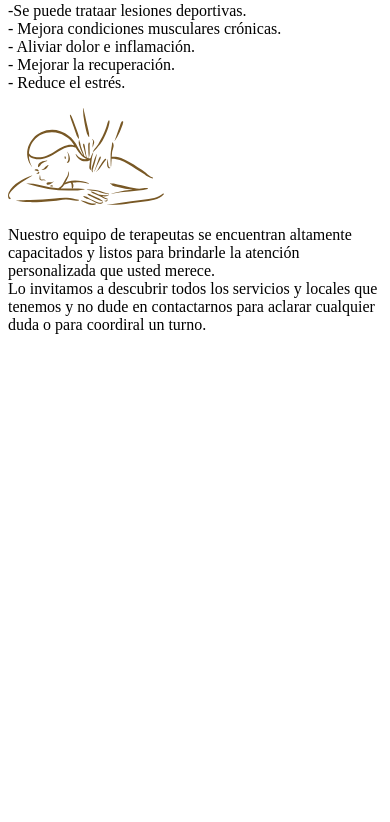
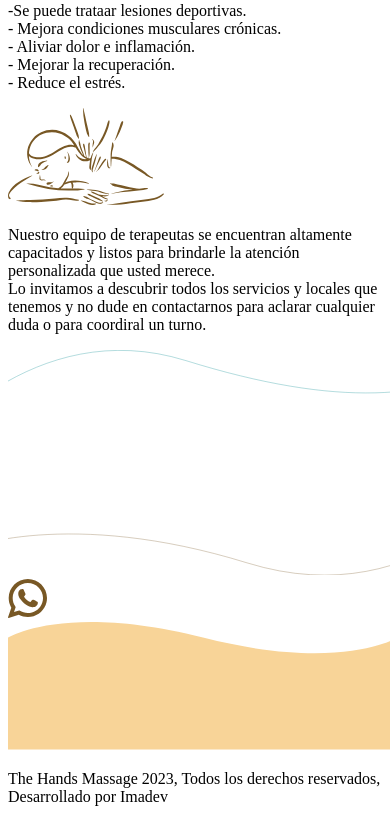
Before and after one commit to larts85/masaje_las_manos, a Next.js app: page / in a window 390 px wide. Shown: the part 2951-3773 px from the top of the page. Before the commit the page ends 3301 px from the top, so only its background shows below. Built offline with nearby package versions, Linux system fonts and the light colour scheme.

Commit message:
homepage design for mobile

```diff
--- a/src/components/Home/Boddy/index.tsx
+++ b/src/components/Home/Boddy/index.tsx
@@ -41,7 +41,7 @@ const HomeBoddy: FC = () => {
         - Aliviar dolor e inflamación. <br />- Mejorar la recuperación.
         <br />- Reduce el estrés.
       </p>
-      <div className="absolute z-10 top-[260vw] right-[1vw]">
+      <div className="absolute z-10 top-[263vw] right-[1vw]">
         <BoddyImageThree />
       </div>
       <p className="absolute z-10 top-[230vw] left-[5vw] w-[200px] h-[381px] flex-shrink-0 font-jost text-left text-[8px] font-normal leading-4">
--- /dev/null
+++ b/src/components/Home/Footer/FooterBackground.tsx
@@ -0,0 +1,19 @@
+import { FC } from 'react'
+
+const FooterBackground: FC = () => {
+  return (
+    <svg
+      width="100vw"
+      height="auto"
+      viewBox="0 0 1440 471"
+      fill="none"
+      xmlns="http://www.w3.org/2000/svg"
+    >
+      <path
+        d="M0 57.5247C0 57.5247 213 -71.9059 720 57.5247C1227 186.955 1440 57.5247 1440 57.5247V471H720H0V57.5247Z"
+        fill="#F8D498"
+      />
+    </svg>
+  )
+}
+export default FooterBackground
--- /dev/null
+++ b/src/components/Home/Footer/FooterLineOne.tsx
@@ -0,0 +1,21 @@
+import { FC } from 'react'
+
+const FooterLineOne: FC = () => {
+  return (
+    <svg
+      width="100vw"
+      height="auto"
+      viewBox="0 0 1440 385"
+      fill="none"
+      xmlns="http://www.w3.org/2000/svg"
+    >
+      <path
+        d="M-315.64 384.684C-301.233 357.412 91.7022 -136.852 657.091 39.2196C1222.48 215.292 1569.26 181.246 1808.73 36.7999"
+        stroke="#068A8F"
+        stroke-width="1.11256"
+        stroke-miterlimit="10"
+      />
+    </svg>
+  )
+}
+export default FooterLineOne
--- /dev/null
+++ b/src/components/Home/Footer/FooterLineTwo.tsx
@@ -0,0 +1,21 @@
+import { FC } from 'react'
+
+const FooterLineTwo: FC = () => {
+  return (
+    <svg
+      width="100vw"
+      height="auto"
+      viewBox="0 0 1440 433"
+      fill="none"
+      xmlns="http://www.w3.org/2000/svg"
+    >
+      <path
+        d="M-167.783 341.217C-161.868 332.823 223.805 183.285 882.653 387.215C1541.5 591.144 1908.17 41.509 1997.49 0.830385"
+        stroke="#785825"
+        stroke-width="1.11256"
+        stroke-miterlimit="10"
+      />
+    </svg>
+  )
+}
+export default FooterLineTwo
--- /dev/null
+++ b/src/components/Home/Footer/FooterWhatsapp.tsx
@@ -0,0 +1,23 @@
+import { FC } from 'react'
+
+const FooterWhatsapp: FC = () => {
+  return (
+    <svg
+      width="10vw"
+      height="auto"
+      viewBox="0 0 130 130"
+      fill="none"
+      xmlns="http://www.w3.org/2000/svg"
+    >
+      <path
+        d="M96.1891 74.6996C95.9359 74.5781 86.4585 69.9111 84.7744 69.305C84.0869 69.0581 83.3503 68.8171 82.567 68.8171C81.2872 68.8171 80.2122 69.4549 79.3748 70.7076C78.4281 72.1148 75.5622 75.4648 74.6766 76.4656C74.561 76.5977 74.4031 76.7556 74.3086 76.7556C74.2237 76.7556 72.757 76.1516 72.313 75.9587C62.1464 71.5425 54.4295 60.9225 53.3714 59.1317C53.2203 58.8742 53.214 58.7573 53.2127 58.7573C53.2498 58.621 53.5917 58.2782 53.7681 58.1014C54.2843 57.5907 54.8436 56.9174 55.3847 56.2662C55.6409 55.9576 55.8975 55.6487 56.1495 55.3574C56.9346 54.4441 57.2841 53.735 57.6892 52.9136L57.9016 52.4869C58.8909 50.5213 58.0459 48.8625 57.7728 48.3269C57.5487 47.8786 53.547 38.2206 53.1215 37.2059C52.0984 34.7575 50.7465 33.6174 48.8678 33.6174C48.6935 33.6174 48.8678 33.6174 48.1368 33.6482C47.2466 33.6858 42.399 34.324 40.2557 35.6751C37.9828 37.108 34.1377 41.6758 34.1377 49.7088C34.1377 56.9385 38.7257 63.7648 40.6955 66.361C40.7445 66.4265 40.8344 66.5594 40.9648 66.7502C48.5086 77.7673 57.913 85.932 67.4464 89.7404C76.6245 93.4066 80.9707 93.8303 83.4415 93.8303H83.4419C84.4803 93.8303 85.3113 93.7489 86.0445 93.6767L86.5096 93.6324C89.6803 93.3513 96.6479 89.7408 98.2328 85.3364C99.4813 81.8674 99.8106 78.0771 98.9799 76.7015C98.4109 75.7662 97.4305 75.2956 96.1891 74.6996Z"
+        fill="#785825"
+      />
+      <path
+        d="M66.1539 0C30.9458 0 2.30192 28.4286 2.30192 63.372C2.30192 74.674 5.32653 85.7371 11.0562 95.4196L0.0893826 127.77C-0.114903 128.373 0.0370448 129.04 0.483182 129.494C0.805227 129.823 1.24208 130 1.68822 130C1.85916 130 2.03136 129.974 2.19935 129.921L35.9318 119.202C45.1627 124.134 55.5956 126.737 66.1543 126.737C101.359 126.737 130 98.3117 130 63.372C130 28.4286 101.359 0 66.1539 0ZM66.1539 113.536C56.2186 113.536 46.5957 110.668 38.3238 105.24C38.0456 105.057 37.7227 104.963 37.3977 104.963C37.2259 104.963 37.0537 104.989 36.8862 105.043L19.9883 110.414L25.4432 94.3205C25.6196 93.7996 25.5314 93.2252 25.2064 92.7812C18.9073 84.1742 15.5775 74.005 15.5775 63.372C15.5775 35.7078 38.2659 13.2009 66.1535 13.2009C94.0377 13.2009 116.724 35.7078 116.724 63.372C116.724 91.0329 94.0385 113.536 66.1539 113.536Z"
+        fill="#785825"
+      />
+    </svg>
+  )
+}
+export default FooterWhatsapp
--- /dev/null
+++ b/src/components/Home/Footer/index.tsx
@@ -0,0 +1,32 @@
+import { FC } from 'react'
+import FooterBackground from './FooterBackground'
+import FooterLineOne from './FooterLineOne'
+import FooterLineTwo from './FooterLineTwo'
+import FooterWhatsapp from './FooterWhatsapp'
+
+const Footer: FC = () => {
+  return (
+    <div className="relative">
+      <div className="absolute top-[277vw] z-10">
+        <FooterLineOne />
+      </div>
+      <div className="absolute top-[260vw] z-10">
+        <FooterLineTwo />
+      </div>
+      <div className="absolute top-[300vw] right-[2vw] z-10">
+        <FooterWhatsapp />
+      </div>
+      <div className="absolute top-[280vw] z-5">
+        <FooterBackground />
+        <div className=" w-[100vw] bg-secondary-darker h-[7vw] flex items-center justify-center">
+          <p className="text-secondary-lighter text-[7px] text-center ">
+            The Hands Massage 2023, Todos los derechos reservados, Desarrollado
+            por Imadev
+          </p>
+        </div>
+      </div>
+    </div>
+  )
+}
+
+export default Footer
--- a/src/pages/index.tsx
+++ b/src/pages/index.tsx
@@ -6,6 +6,7 @@ import useTranslations from '@/hooks/useTranslations'
 import Header from '../components/Header'
 import Banner from '@/components/Home/Banner'
 import HomeBoddy from '@components/Home/Boddy'
+import Footer from '@/components/Home/Footer'
 
 const Home: NextPage = () => {
   const { translations } = useTranslations()
@@ -24,6 +25,9 @@ const Home: NextPage = () => {
         <Banner />
         <HomeBoddy />
       </main>
+      <footer className="relative">
+        <Footer />
+      </footer>
     </div>
   )
 }
```
